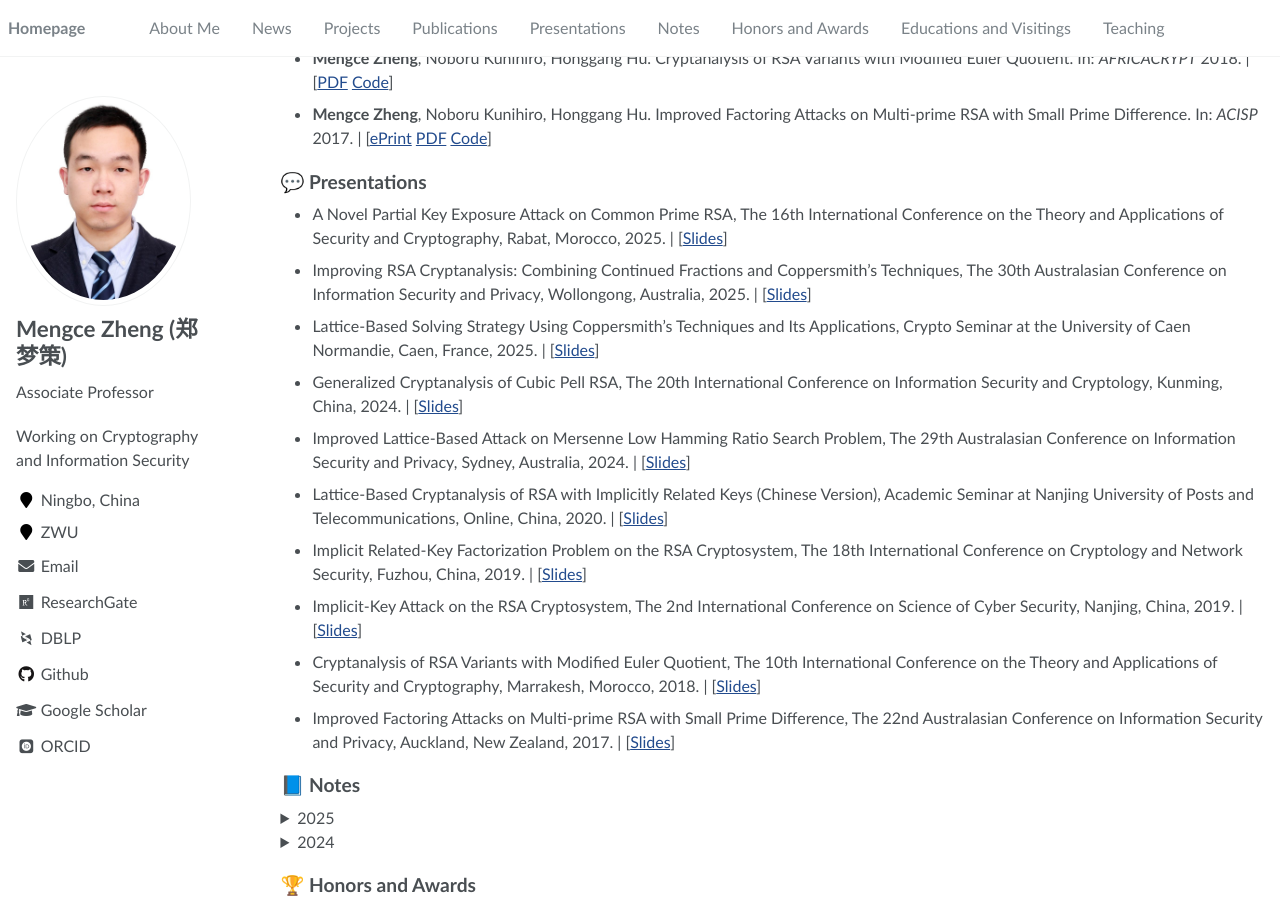
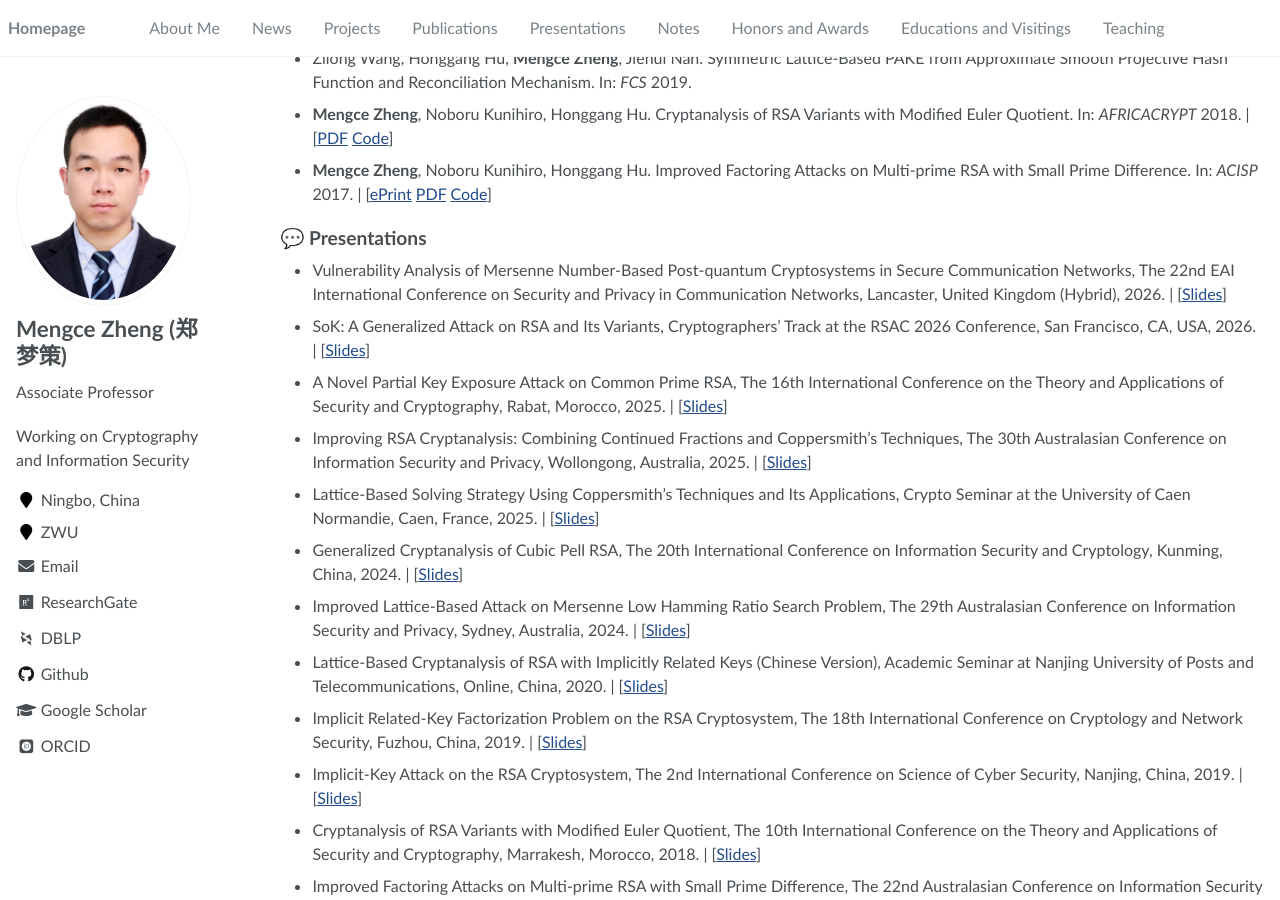
Before and after one commit to MengceZheng/MengceZheng.github.io, a Jekyll site: the page built from _pages/about.md, in a window 1280 px wide and 900 px high, scrolled down 3268 px. Built offline with Jekyll 4.4.1, drawn with Linux system fonts in a browser that asks for light colours; some web fonts are replaced; some of the changed lines change nothing that is shown; some of the changed text lies outside the part shown.

Commit message:
docs: update about.md

```diff
--- a/_pages/about.md
+++ b/_pages/about.md
@@ -32,6 +32,7 @@
 ## 🔥 News
 
 - *2026.08*: One paper entitled "New Asymptotic Results on Predicting Polynomial Congruential Generators" was accepted by *Asiacrypt 2026*. 🎉🎉
+- *2026.06*: One paper entitled "Lattice-Based Cryptanalysis of Prime Power RSA: A Unified Framework for Linear Equations Modulo Unknown Divisors" was accepted by *INSCRYPT 2026*.
 - *2026.06*: One paper entitled "A Hybrid Attack on Small Private Exponent RSA via Continued Fractions and Lattices" was accepted by *Cryptography*.
 - *2026.03*: One paper entitled "Vulnerability Analysis of Mersenne Number-Based Post-Quantum Cryptosystems in Secure Communication Networks" was accepted by *SecureComm 2026*.
 - *2026.02*: One paper entitled "A More Complete Cryptanalysis of the RSA-Polynomial Problem" was accepted by *Theoretical Computer Science*.
@@ -52,9 +53,9 @@
 
 ### 📃 Journal Articles
 
-- **Mengce Zheng**, Yansong Feng, Abderrahmane Nitaj, Yanbin Pan. A Hybrid Attack on Small Private Exponent RSA via Continued Fractions and Lattices. *Cryptography* 10(3): 40 (2026). \| \[[HTML](https://www.mdpi.com/2410-387X/10/3/40)\]
-- **Mengce Zheng**, Abderrahmane Nitaj. A more complete cryptanalysis of the RSA-polynomial problem. *Theoretical Computer Science* 1070: 115837 (2026). \| \[[HTML](https://www.sciencedirect.com/science/article/abs/pii/S0304397526000964)\]
-- **Mengce Zheng**. New lattice-based partial key exposure attacks on common prime RSA. *Journal of Cryptographic Engineering* 15, 19 (2025). \| \[[HTML](https://link.springer.com/article/10.1007/s13389-025-00383-7)\]
+- **Mengce Zheng**, Yansong Feng, Abderrahmane Nitaj, Yanbin Pan. A Hybrid Attack on Small Private Exponent RSA via Continued Fractions and Lattices. *Cryptography* 10(3): 40 (2026). \| \[[HTML](https://www.mdpi.com/2410-387X/10/3/40) [PDF](/docs/ZFN+26.pdf)\]
+- **Mengce Zheng**, Abderrahmane Nitaj. A more complete cryptanalysis of the RSA-polynomial problem. *Theoretical Computer Science* 1070: 115837 (2026). \| \[[HTML](https://www.sciencedirect.com/science/article/abs/pii/S0304397526000964) [PDF](/docs/ZN26.pdf)\]
+- **Mengce Zheng**. New lattice-based partial key exposure attacks on common prime RSA. *Journal of Cryptographic Engineering* 15, 19 (2025). \| \[[HTML](https://link.springer.com/article/10.1007/s13389-025-00383-7) [PDF](/docs/Zheng25.pdf)\]
 - Fan Huang, Xiaolin Duan, Chengcong Hu, **Mengce Zheng**, Honggang Hu. MulLeak: Exploiting Multiply Instruction Leakage to Attack the Stack-optimized Kyber Implementation on Cortex-M4. *IACR Transactions on Cryptographic Hardware and Embedded Systems* 2025(2), 23--68 (2025). \| \[[HTML](https://tches.iacr.org/index.php/TCHES/article/view/12041) [PDF](/docs/HDH+25.pdf)\]
 - **Mengce Zheng**, Hao Kang. Lattice-based cryptanalysis of RSA-type cryptosystems: a bibliometric analysis. *Cybersecurity* 7: 74 (2024). \| \[[HTML](https://link.springer.com/article/10.1186/s42400-024-00289-7) [PDF](/docs/ZK24.pdf)\]
 - **Mengce Zheng**. Revisiting RSA-polynomial problem and semiprime factorization. *Theoretical Computer Science* 1004: 114634 (2024). \| \[[HTML](https://www.sciencedirect.com/science/article/pii/S0304397524002494) [PDF](/docs/Zheng24b.pdf) [Code](https://github.com/MengceZheng/RSAPoly)\]
@@ -95,6 +96,8 @@
 
 ## 💬 Presentations
 
+- Vulnerability Analysis of Mersenne Number-Based Post-quantum Cryptosystems in Secure Communication Networks, The 22nd EAI International Conference on Security and Privacy in Communication Networks, Lancaster, United Kingdom (Hybrid), 2026. \| \[[Slides](/docs/SecureComm26.pdf)\]
+- SoK: A Generalized Attack on RSA and Its Variants, Cryptographers' Track at the RSAC 2026 Conference, San Francisco, CA, USA, 2026. \| \[[Slides](/docs/CTRSAC26.pdf)\]
 - A Novel Partial Key Exposure Attack on Common Prime RSA, The 16th International Conference on the Theory and Applications of Security and Cryptography, Rabat, Morocco, 2025. \| \[[Slides](/docs/AFRICACRYPT25.pdf)\]
 - Improving RSA Cryptanalysis: Combining Continued Fractions and Coppersmith's Techniques, The 30th Australasian Conference on Information Security and Privacy, Wollongong, Australia, 2025. \| \[[Slides](/docs/ACISP25.pdf)\]
 - Lattice-Based Solving Strategy Using Coppersmith's Techniques and Its Applications, Crypto Seminar at the University of Caen Normandie, Caen, France, 2025. \| \[[Slides](/docs/UCaen25.pdf)\]
```
